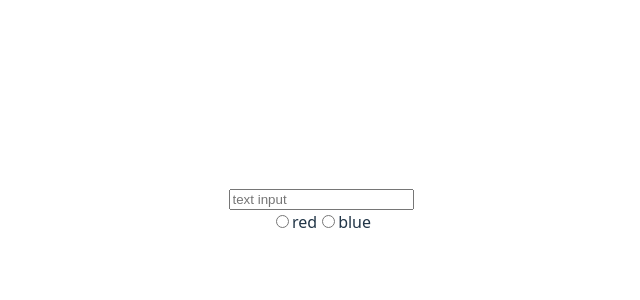
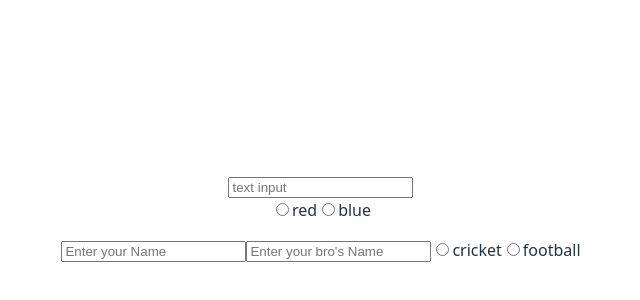
Before and after one commit to DEBAYUDHCHAKRABORTY/react-one08, a React (Vite) app in the folder czar-react/: page / in a window 1280 px wide. Shown: the part 182-482 px from the top of the page, without its empty margins (319-959 px from the left). Built offline with nearby package versions, Linux system fonts and the light colour scheme.

Commit message:
second project done

```diff
--- a/czar-react/src/App.jsx
+++ b/czar-react/src/App.jsx
@@ -1,12 +1,14 @@
 import { useState } from 'react'
 import './App.css'
 import Terad from './textRadio'
+import MultiInput from './texRad'
 
 function App() {
 
   return (
     <>
       <Terad/>
+      <MultiInput/>
     </>
   )
 }
--- /dev/null
+++ b/czar-react/src/texRad.jsx
@@ -0,0 +1,39 @@
+import { useState } from "react";
+
+function MultiInput() {
+  const [name, setName] = useState("");
+  const [name2, setName2] = useState("");
+  const [sports, setSports] = useState("");
+
+  function handleName(event) {
+    setName(event.target.value);
+  }
+
+  function handleName2(event) {
+    setName2(event.target.value);
+  }
+
+  function handleGame(event) {
+    setSports(event.target.value);
+  }
+
+  return (
+    <div>
+      <input type="text" placeholder="Enter your Name" onInput={handleName} />
+      <input
+        type="text"
+        placeholder="Enter your bro's Name"
+        onInput={handleName2}
+      />
+      <input type="radio" name="game" onInput={handleGame} value="cricket" />
+      cricket
+      <input type="radio" name="game" onInput={handleGame} value="football" />
+      football
+      {name &&<h3>your name is {name}</h3>}
+      {name2 &&<h3>your bro's name is {name2}</h3>}
+      {sports &&<h3>both loves {sports}</h3>}
+    </div>
+  );
+}
+
+export default MultiInput;
```
